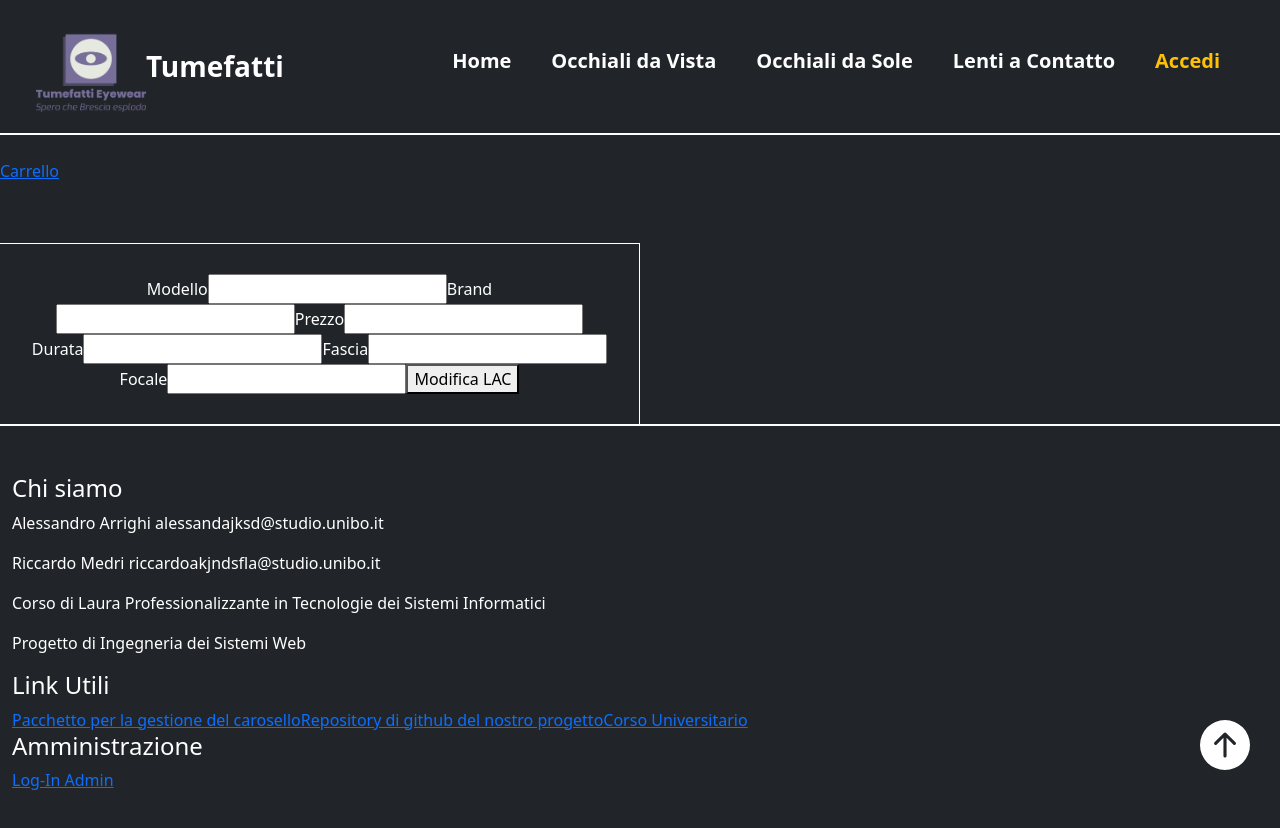
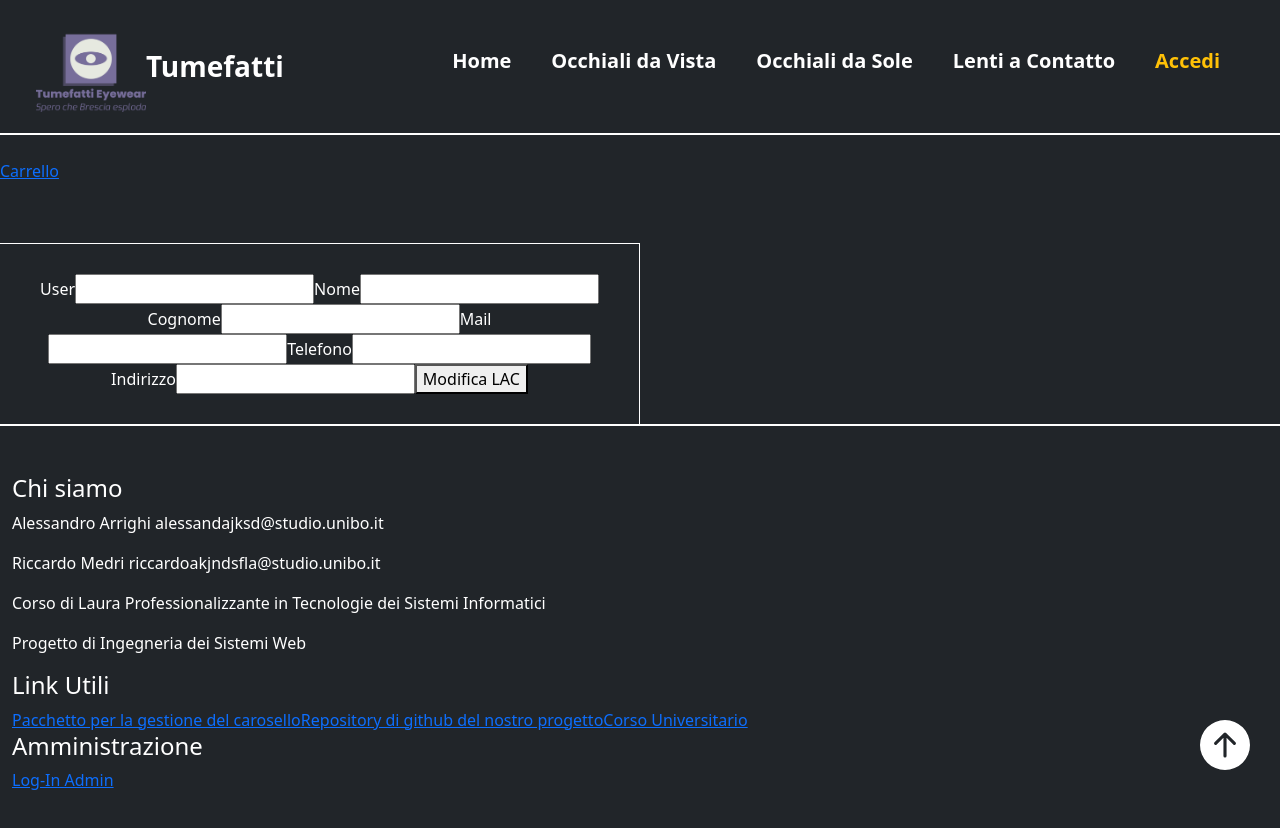
Before and after one commit to alessandroArrighi/IngegneriaDeiSistemiWeb, a Vue app in the folder frontend/: page /accesso/areaPersonale/anagrafica in a window 1280 px wide. Shown: the top 828 px of the page. Built offline with nearby package versions, Linux system fonts and the light colour scheme; no server answers.

Commit message:
progression 15

```diff
--- a/frontend/src/components/Footer.vue
+++ b/frontend/src/components/Footer.vue
@@ -25,7 +25,7 @@ import { RouterLink } from 'vue-router';
             </div>
             <div>
                 <h4>Amministrazione</h4>
-                <RouterLink to = "#">Log-In Admin</RouterLink>
+                <RouterLink to = "/accesso/admin">Log-In Admin</RouterLink>
             </div>
         </div>
     </footer>
--- a/frontend/src/components/Navbar.vue
+++ b/frontend/src/components/Navbar.vue
@@ -36,7 +36,7 @@ export default defineComponent({
                         <li><RouterLink class="nav-link active text-white px-3 py-2 mt-2 me-2 fs-5" to = "/prodotti/tutti/vista/vista">Occhiali da Vista</RouterLink></li>
                         <li><RouterLink class="nav-link active text-white px-3 py-2 mt-2 me-2 fs-5" to = "/prodotti/tutti/sole/sole">Occhiali da Sole</RouterLink></li>
                         <li><RouterLink class="nav-link active text-white px-3 py-2 mt-2 me-2 fs-5" to = "/prodotti/tutti/lac/lac">Lenti a Contatto</RouterLink></li>
-                        <li v-if="!user"><RouterLink class="nav-link text-warning px-3 py-2 mt-2 me-2 fs-5" to = "/accesso">Accedi</RouterLink></li>
+                        <li v-if="!user"><RouterLink class="nav-link text-warning px-3 py-2 mt-2 me-2 fs-5" to = "/accesso/user">Accedi</RouterLink></li>
                         <li v-if="user"><RouterLink class="nav-link text-warning px-3 py-2 mt-2 me-2 fs-5" to ="/accesso/areaPersonale">Area Personale</RouterLink></li>
                     </ul>
                 </div>
--- a/frontend/src/main.ts
+++ b/frontend/src/main.ts
@@ -32,7 +32,7 @@ const router: Router = createRouter({
         {path:"/prodotti/tutti/sole/:categoria", component: Sole},
         {path:"/prodotti/:categoria-:idProdotto", component: SoleSpec},
         //ricordarsi {path:"/lac/:idProdotto", component: },
-        {path:"/accesso", component: Accesso},
+        {path:"/accesso/:permesso", component: Accesso},
         {path:"/accesso/areaPersonale", component: AreaPersonale},
         {path:"/accesso/areaPersonale/creaOrdine", component: CreaOrdine},
         {path:"/accesso/areaPersonale/ordiniUtente", component: OrdiniUtente},
--- a/frontend/src/pages/Accesso.vue
+++ b/frontend/src/pages/Accesso.vue
@@ -33,6 +33,14 @@ export default defineComponent({
             window.location.href ="/accesso/areaPersonale"
         }
     },
+    mounted() {
+        if(this.$route.params.permesso == "admin") {
+            this.ruoloDaRegistrare = "admin"
+        }
+        if(this.$route.params.permesso == "user") {
+            this.ruoloDaRegistrare = "user"
+        }
+    }
 })
 
 
@@ -45,8 +53,6 @@ export default defineComponent({
         <input v-model="usernameDaRegistrare" type="text" />
         <label>Password</label>
         <input v-model="passwordDaRegistrare" type="text" />
-        <label>Ruolo</label>
-        <input v-model="ruoloDaRegistrare" type="text" />
         <button type="submit">Registrati</button>
     </form>
 
--- a/frontend/src/pages/Anagrafica.vue
+++ b/frontend/src/pages/Anagrafica.vue
@@ -22,7 +22,8 @@ export default defineComponent({
         modifyData() {
             axios.post("/api/utenze/modifica", {
                 dati: this.nuoviDati
-            })
+            }),
+            window.location.reload()
         }
     },
     mounted(){
@@ -47,17 +48,17 @@ export default defineComponent({
 
 
     <form @submit.prevent="modifyData" class="flex-item">
-        <label >Modello</label>
+        <label >User</label>
         <input v-model="nuoviDati.User" type="text" />
-        <label >Brand</label>
+        <label >Nome</label>
         <input v-model="nuoviDati.Nome" type="text" />
-        <label >Prezzo</label>
+        <label >Cognome</label>
         <input v-model="nuoviDati.Cognome" type="text" />
-        <label >Durata</label>
+        <label >Mail</label>
         <input v-model="nuoviDati.Mail" type="text" />
-        <label >Fascia</label>
+        <label >Telefono</label>
         <input v-model="nuoviDati.Telefono" type="text" />
-        <label >Focale</label>
+        <label >Indirizzo</label>
         <input v-model="nuoviDati.Indirizzo" type="text" />
         <button type="submit">Modifica LAC</button>
     </form>
```
